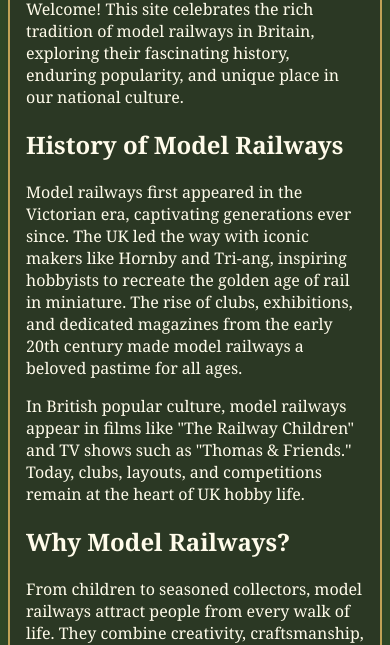
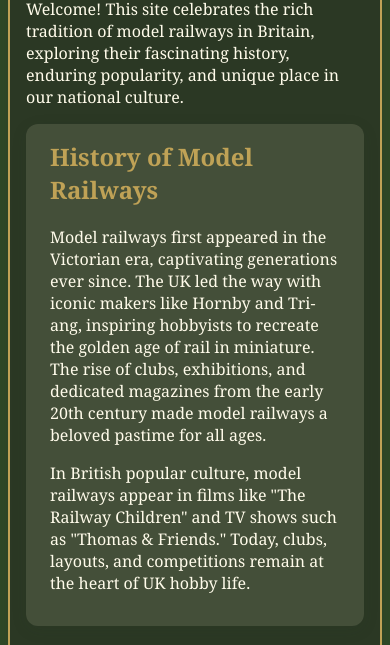
Before and after one commit to Missyrupert/Model-Railway, a plain HTML site: page index.html in a window 390 px wide. Shown: the part 460-1105 px from the top of the page. Drawn offline with Linux system fonts and the light colour scheme.

Commit message:
Update style.css

```diff
--- a/style.css
+++ b/style.css
@@ -131,5 +131,17 @@ footer.footer {
 .hero-text p {
   font-size: 1.3rem;
 }
+  section {
+  margin-bottom: 2.5rem;
+  background: rgba(237,227,197,0.13);
+  padding: 1rem 1.5rem;
+  border-radius: 12px;
+  box-shadow: 0 4px 16px 0 rgba(44, 56, 37, 0.10);
+}
+section h2 {
+  color: #bfa256;
+  margin-top: 0;
+}
+
 
 }
```
